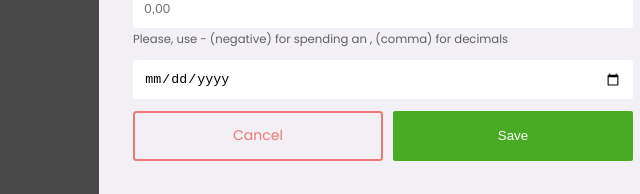
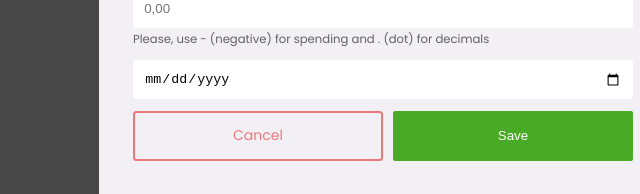
Before and after one commit to celiovjunior/devfinance, a plain HTML site: page index.html in a window 1280 px wide. Both pictures are taken after a click on the link "+ New Transaction". Shown: the part 370-564 px from the top of the page, 257-897 px from the left. Drawn offline with Linux system fonts and the light colour scheme.

Commit message:
fix: filling modal

```diff
--- a/index.html
+++ b/index.html
@@ -103,7 +103,7 @@
                                     name="amount"
                                     placeholder="0,00"
                                 />
-                                <small class="help">Please, use - (negative) for spending an , (comma) for decimals</small>
+                                <small class="help">Please, use - (negative) for spending and . (dot) for decimals</small>
                             </div>
 
                             <div class="input-group">
```
